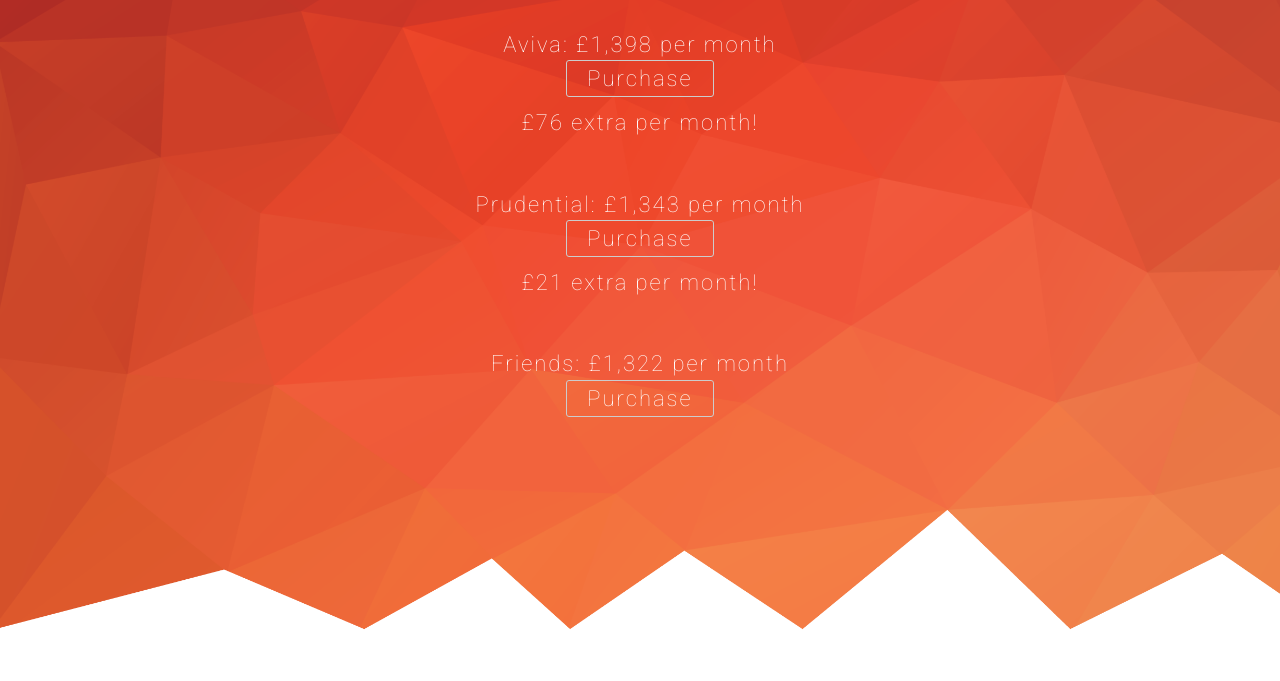
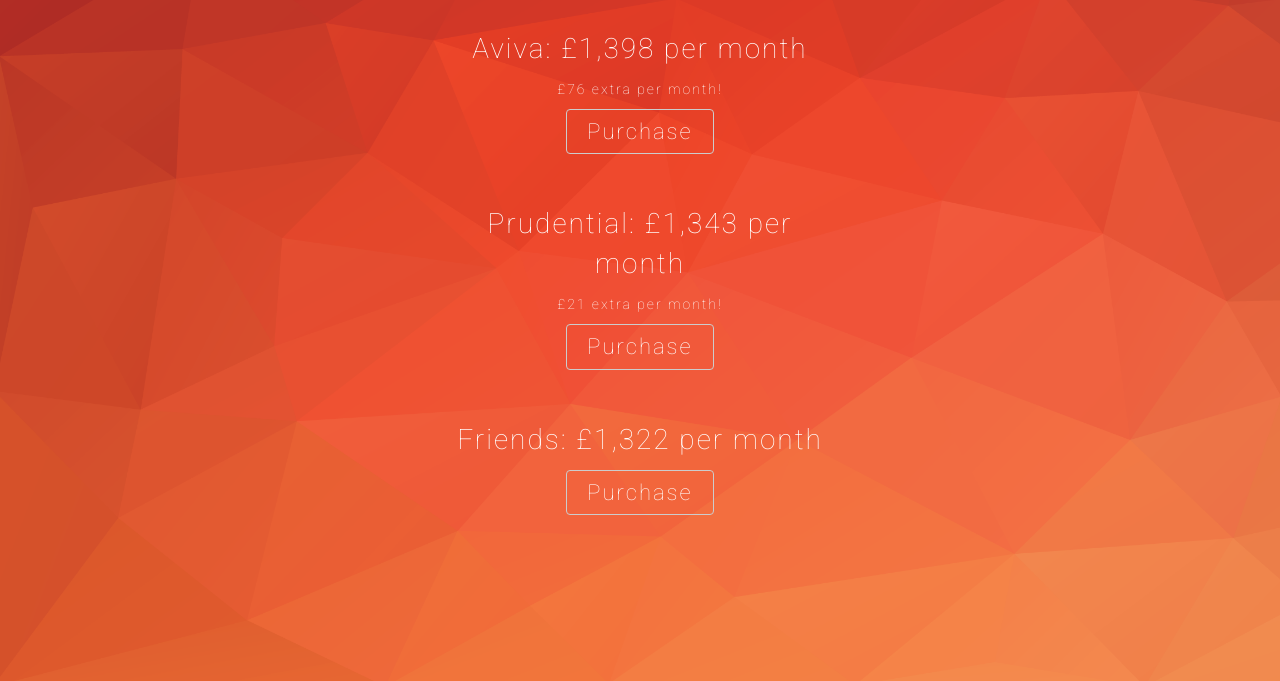
Before and after one commit to glennsmi/SF2, a plain HTML site: page output.html in a window 1280 px wide. Shown: the part 119-800 px from the top of the page. Drawn offline with Linux system fonts and the light colour scheme.

Commit message:
polishing

```diff
--- a/css/style.css
+++ b/css/style.css
@@ -8,13 +8,24 @@ html{
  }
 body{
  min-height:100%;
- background-image: url('Color10-.png');
-  background-repeat: no-repeat;
-  background-size: cover;
- }
+ background-image: url('Color10.png');
+ background-repeat: no-repeat;
+ background-size: cover;
+}
 
+#dash_body {
+  background-image: url('Color10_jagged.png');
+}
 
+.annuity_options{
 
+  font-size: 2em;
+}
+
+.annuity_options_comment{
+
+  font-size: 1em;
+}
 
 
 h1 {font-family: 'PT Sans Narrow', sans-serif;
--- a/output.html
+++ b/output.html
@@ -22,22 +22,30 @@
         <h1>Annuity Options</h1>
     	</br>
         </br>
-        <p>Aviva: &#163;1,398 per month &#32;&#32;&#32;
-        <a class="btn btn-xs btn-default "  href="">Purchase</a>
-        <p> &#163;76 extra per month!</p>
+        <p class="annuity_options">Aviva: &#163;1,398 per month &#32;&#32;&#32;</p>
+        	<p  class="annuity_options_comment"> &#163;76 extra per month!</p>
+        <p>
+        <a class=" btn-default btn  "  href="">Purchase</a>
+
         </p>
 
         </br>
         </br>
-        <p>Prudential: &#163;1,343 per month &#32;&#32;&#32;
-        <a class="btn btn-xs btn-default "  href="">Purchase</a>
-        <p> &#163;21 extra per month!</p>
+        <p class="annuity_options">Prudential: &#163;1,343 per month &#32;&#32;&#32;</p>
+        	    <p class="annuity_options_comment"> &#163;21 extra per month!</p>
+       	<p>
+        	<a class="  btn-default btn"  href="">Purchase</a>
+
         </p>
 
         </br>
         </br>
-        <p>Friends: &#163;1,322 per month &#32;&#32;&#32;
-        <a class="btn btn-xs btn-default "  href="">Purchase</a>
+        <p class="annuity_options">Friends: &#163;1,322 per month &#32;&#32;&#32;
+
+        </p>
+        	<p>
+        	<a class=" btn-default btn"  href="">Purchase</a>
+
         </p>
 
 
```
Also changed, not shown: dash.html (+6 -5 lines), css/Color10_jagged.png (added).
